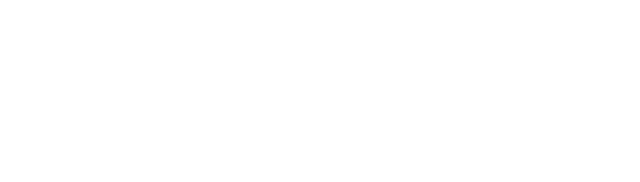
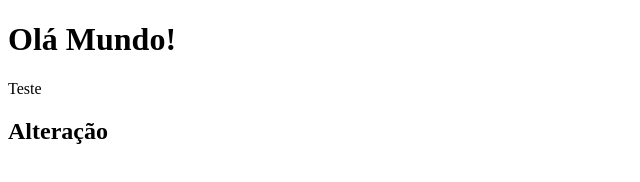
Before and after one commit to josealexandre87/repo_git_github, a plain HTML site: page index.html in a window 1280 px wide. Shown: the whole page, without its empty margins (0-640 px from the left). Drawn offline with Linux system fonts and the light colour scheme.

Commit message:
foi criado uma alteração no arquivo index.html com o uso de uma TAG

```diff
--- a/index.html
+++ b/index.html
@@ -7,6 +7,8 @@
     <title>Nome do Título</title>
 </head>
 <body>
-
+    <h1>Olá Mundo!</h1>
+    <p>Teste</p>
+    <h2>Alteração</h2>
 </body>
 </html>
```
